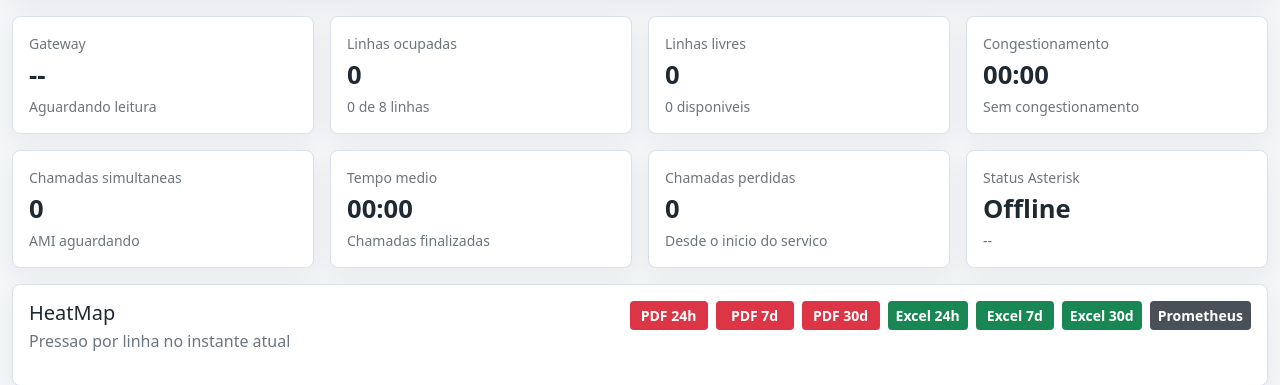
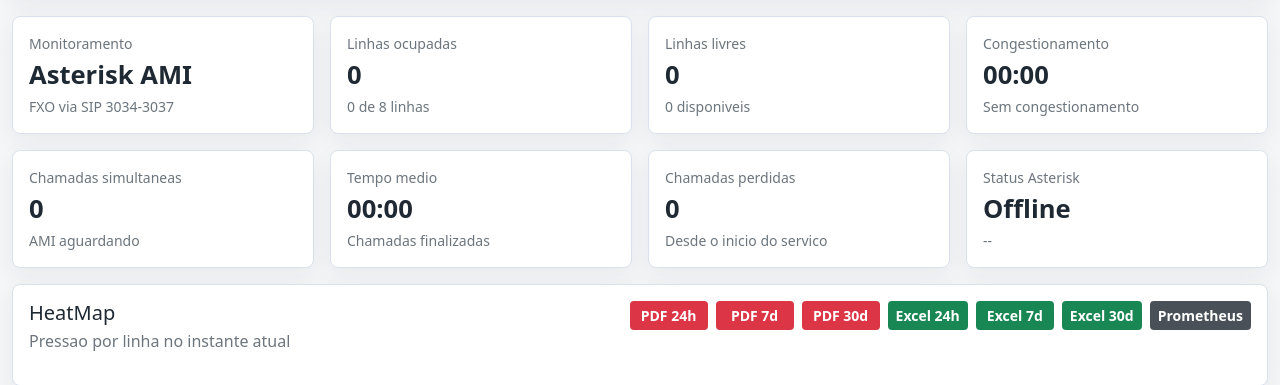
Before and after one commit to rodrigsilvabjm/monitor-ATA, a Python web app: template gateway-monitor/app/templates/index.html in a window 1280 px wide. Shown: the part 97-482 px from the top of the page. Run offline with Jinja, Linux system fonts and the light colour scheme; the template is opened without the code that fills it, so the values that code supplies are empty.

Commit message:
Replace SNMP gateway card with monitoring source

```diff
--- a/gateway-monitor/app/static/js/gateway-lines.js
+++ b/gateway-monitor/app/static/js/gateway-lines.js
@@ -56,10 +56,6 @@
   const counts = calculateCounts(snapshot);
   const occupancy = Math.round((counts.busy / TOTAL_LINES) * 100);
 
-  document.getElementById("gateway-host").textContent = snapshot.gateway_host;
-  document.getElementById("gateway-state").textContent = snapshot.connected
-    ? "SNMP conectado"
-    : "SNMP indisponivel";
   document.getElementById("updated-at").textContent = new Date(
     snapshot.updated_at
   ).toLocaleString("pt-BR");
--- a/gateway-monitor/app/templates/index.html
+++ b/gateway-monitor/app/templates/index.html
@@ -35,9 +35,9 @@
 
         <section class="summary-grid">
           <article class="metric-card">
-            <span class="metric-label">Gateway</span>
-            <strong id="gateway-host" class="metric-value">--</strong>
-            <span id="gateway-state" class="metric-note">Aguardando leitura</span>
+            <span class="metric-label">Monitoramento</span>
+            <strong id="line-source" class="metric-value">Asterisk AMI</strong>
+            <span id="line-source-note" class="metric-note">FXO via SIP 3034-3037</span>
           </article>
 
           <article class="metric-card">
```
